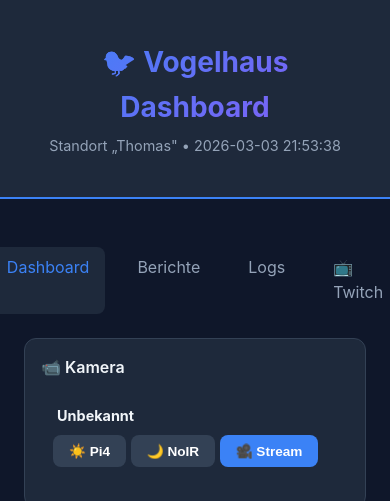
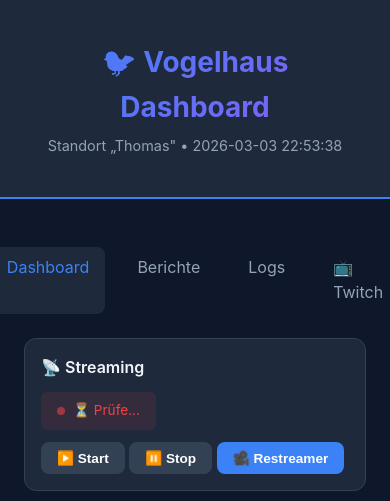
Before and after one commit to githabideri/vogelhaus, a FastAPI app: page / in a window 390 px wide. Shown: the top 501 px of the page. Run offline with FastAPI, Linux system fonts and the light colour scheme; data that the repository does not hold is empty; parts of the project's set-up code (start-up, migrations or seed data) failed here and were passed over; some libraries are stand-ins or nearby versions.

Commit message:
feat: Dashboard v3 - Streaming controls + timezone fix + automation docs
- Add streaming status indicator (live/offline with pulse animation)
- Add Start/Stop streaming buttons
- Add /internal/streaming/status endpoint
- Add /internal/streaming/{action} endpoint (start/stop)
- Fix timezone: All timestamps now use Europe/Vienna (CET/CEST)
- Add camera automation docs link in UI
- Improve mobile layout responsiveness

All Martin's requirements implemented:
✓ Stop/Start Streaming buttons
✓ Timezone fix (UTC → Linz)
✓ Camera automation docs linked
✓ Streaming status indicator
✓ Manual camera switch (already working, now more prominent)

Tested and deployed on live system.

```diff
--- a/dashboard/app.py
+++ b/dashboard/app.py
@@ -14,6 +14,7 @@
 import subprocess
 import json
 from datetime import datetime, timedelta
+from zoneinfo import ZoneInfo
 from pathlib import Path
 from typing import Optional, List
 import asyncio
@@ -131,7 +132,7 @@
             'mode': mode,
             'text': report_text,
             'photos': photos,
-            'timestamp': datetime.now().isoformat()
+            'timestamp': datetime.now(ZoneInfo('Europe/Vienna')).isoformat()
         }
     except subprocess.TimeoutExpired:
         return {
@@ -146,7 +147,7 @@
 
 async def save_report(report: dict):
     """Save report to filesystem"""
-    timestamp = datetime.now().strftime('%Y-%m-%d_%H-%M-%S')
+    timestamp = datetime.now(ZoneInfo('Europe/Vienna')).strftime('%Y-%m-%d_%H-%M-%S')
     filename = f"{timestamp}_{report['mode']}.json"
     filepath = REPORTS_DIR / filename
 
@@ -189,7 +190,7 @@
             'success': result.returncode in (0, 2),  # 0=switched, 2=already active
             'returncode': result.returncode,
             'message': result.stdout + result.stderr,
-            'timestamp': datetime.now().isoformat()
+            'timestamp': datetime.now(ZoneInfo('Europe/Vienna')).isoformat()
         }
     except Exception as e:
         return {
@@ -304,7 +305,7 @@
         "request": request,
         "status": status,
         "active_camera": active_camera,
-        "timestamp": datetime.now().strftime('%Y-%m-%d %H:%M:%S')
+        "timestamp": datetime.now(ZoneInfo('Europe/Vienna')).strftime('%Y-%m-%d %H:%M:%S')
     })
 
 @app.get("/reports", response_class=HTMLResponse)
@@ -353,7 +354,7 @@
 async def api_get_camera(token: str = Depends(verify_token)):
     """Get active camera"""
     active = await get_active_camera()
-    return {"active": active, "timestamp": datetime.now().isoformat()}
+    return {"active": active, "timestamp": datetime.now(ZoneInfo('Europe/Vienna')).isoformat()}
 
 @app.post("/api/camera/{target}")
 async def api_switch_camera(target: str, token: str = Depends(verify_token)):
@@ -421,6 +422,62 @@
 # MAIN
 # ============================================================
 
+@app.get("/internal/streaming/status")
+async def internal_streaming_status():
+    """Check if Twitch stream is running"""
+    try:
+        result = subprocess.run(
+            ['docker', 'exec', 'restreamer', 'ps', 'aux'],
+            capture_output=True,
+            text=True,
+            timeout=5
+        )
+        if 'rtmp://live.twitch.tv' in result.stdout:
+            return {"status": "live"}
+        else:
+            return {"status": "offline"}
+    except:
+        return {"status": "unknown"}
+
+@app.post("/internal/streaming/{action}")
+async def internal_streaming_control(action: str):
+    """Start or stop Twitch streaming"""
+    if action not in ('start', 'stop'):
+        raise HTTPException(400, "Invalid action")
+
+    process_id = "restreamer-ui:egress:twitch:16ee3bc7-a98d-421c-9863-83c693ba4c0a"
+
+    try:
+        # Build JSON payload
+        json_payload = '{"command":"' + action + '"}'
+        url = f"http://localhost:8080/api/v3/process/{process_id}/command"
+
+        # Build wget command as list (avoid shell escaping hell)
+        wget_args = [
+            "wget", "-q", "-O-",
+            "--user=admin",
+            "--password=duhundduvogl",
+            "--header=Content-Type: application/json",
+            f"--post-data={json_payload}",
+            url
+        ]
+
+        # Execute via docker exec
+        result = subprocess.run(
+            ["docker", "exec", "restreamer"] + wget_args,
+            capture_output=True,
+            text=True,
+            timeout=10
+        )
+
+        if result.returncode == 0:
+            return {"success": True, "message": f"Streaming {action}ed"}
+        else:
+            return {"success": False, "message": f"Failed: {result.stderr}"}
+    except Exception as e:
+        raise HTTPException(500, str(e))
+
+
 if __name__ == "__main__":
     uvicorn.run(app, host="0.0.0.0", port=PORT)
 
--- a/dashboard/templates/dashboard.html
+++ b/dashboard/templates/dashboard.html
@@ -8,7 +8,6 @@
     <script src="https://unpkg.com/alpinejs@3.13.5/dist/cdn.min.js" defer></script>
     <link rel="stylesheet" href="/static/dashboard.css">
     <style>
-        /* Compact responsive layout */
         .compact-grid { display: grid; grid-template-columns: 1fr 1fr; gap: 1rem; }
         @media (max-width: 900px) { .compact-grid { grid-template-columns: 1fr; } }
 
@@ -21,7 +20,7 @@
         .stream-btn { width: 100%; padding: 1.5rem; font-size: 1rem; margin-top: 0.5rem; }
 
         .camera-control { padding: 0.75rem; margin-bottom: 0.75rem; }
-        .camera-status { font-size: 0.9rem; }
+        .camera-status { font-size: 0.9rem; margin-bottom: 0.5rem; }
         .btn-group button { padding: 0.5rem 1rem; font-size: 0.85rem; }
 
         .loading-overlay {
@@ -47,13 +46,48 @@
 
         .card { margin-bottom: 1rem; padding: 1rem; }
         .card-title { font-size: 1rem; margin-bottom: 0.75rem; }
+
+        .streaming-status {
+            display: inline-flex;
+            align-items: center;
+            gap: 0.5rem;
+            padding: 0.5rem 1rem;
+            border-radius: 0.375rem;
+            font-size: 0.85rem;
+            margin-bottom: 0.75rem;
+        }
+        .streaming-status.live { background: rgba(34, 197, 94, 0.1); color: #22c55e; }
+        .streaming-status.offline { background: rgba(239, 68, 68, 0.1); color: #ef4444; }
+        .status-dot {
+            width: 8px;
+            height: 8px;
+            border-radius: 50%;
+            animation: pulse 2s infinite;
+        }
+        .status-dot.live { background: #22c55e; }
+        .status-dot.offline { background: #ef4444; }
+        @keyframes pulse {
+            0%, 100% { opacity: 1; }
+            50% { opacity: 0.5; }
+        }
+
+        .info-box {
+            background: rgba(59, 130, 246, 0.1);
+            border-left: 3px solid var(--accent);
+            padding: 0.75rem;
+            margin-top: 0.75rem;
+            border-radius: 0.375rem;
+            font-size: 0.85rem;
+        }
+        .info-box a { color: var(--accent); text-decoration: none; }
+        .info-box a:hover { text-decoration: underline; }
     </style>
 </head>
 <body>
     <div class="loading-overlay" id="loading-overlay">
         <div style="text-align: center;">
             <div class="loading-spinner"></div>
-            <p style="color: white; margin-top: 1rem;">Lade Bericht...</p>
+            <p style="color: white; margin-top: 1rem;">Lade...</p>
         </div>
     </div>
 
@@ -73,8 +107,39 @@
         </nav>
 
         <div x-data="{
-            activeCamera: '{{ active_camera }}'
-        }" x-init="fetch('/internal/camera').then(r => r.json()).then(d => activeCamera = d.active)">
+            activeCamera: '{{ active_camera }}',
+            streamingStatus: 'checking'
+        }" x-init="
+            fetch('/internal/camera').then(r => r.json()).then(d => activeCamera = d.active);
+            fetch('/internal/streaming/status').then(r => r.json()).then(d => streamingStatus = d.status);
+            setInterval(() => {
+                fetch('/internal/streaming/status').then(r => r.json()).then(d => streamingStatus = d.status);
+            }, 10000);
+        ">
+
+            <!-- Streaming Control -->
+            <div class="card">
+                <div class="card-title">📡 Streaming</div>
+                <div :class="'streaming-status ' + (streamingStatus === 'live' ? 'live' : 'offline')">
+                    <div :class="'status-dot ' + (streamingStatus === 'live' ? 'live' : 'offline')"></div>
+                    <span x-text="streamingStatus === 'live' ? '🎥 LIVE auf Twitch' : streamingStatus === 'offline' ? '⏸️ Offline' : '⏳ Prüfe...'"></span>
+                </div>
+                <div class="btn-group">
+                    <button class="btn btn-secondary"
+                            onclick="controlStreaming('start')"
+                            :disabled="streamingStatus === 'live'">
+                        ▶️ Start
+                    </button>
+                    <button class="btn btn-secondary"
+                            onclick="controlStreaming('stop')"
+                            :disabled="streamingStatus === 'offline'">
+                        ⏸️ Stop
+                    </button>
+                    <button class="btn" onclick="window.open('http://100.87.103.34:8080/', '_blank')">
+                        🎥 Restreamer
+                    </button>
+                </div>
+            </div>
 
             <!-- Camera Control -->
             <div class="card">
@@ -84,7 +149,7 @@
                         <div class="indicator" style="display: inline-block;"></div>
                         <strong x-text="activeCamera === 'pi4' ? 'Pi4 (Tag)' : activeCamera === 'noir' ? 'NoIR (Nacht)' : 'Unbekannt'"></strong>
                     </div>
-                    <div class="btn-group" style="margin-top: 0.5rem;">
+                    <div class="btn-group">
                         <button class="btn btn-secondary"
                                 @click="fetch('/internal/camera/pi4', {method: 'POST'}).then(() => activeCamera = 'pi4')"
                                 :disabled="activeCamera === 'pi4'">
@@ -95,9 +160,10 @@
                                 :disabled="activeCamera === 'noir'">
                             🌙 NoIR
                         </button>
-                        <button class="btn" onclick="window.open('http://100.87.103.34:8080/', '_blank')">
-                            🎥 Stream
-                        </button>
+                    </div>
+                    <div class="info-box">
+                        💡 <strong>Automatischer Tag/Nacht-Wechsel:</strong>
+                        Siehe <a href="https://github.com/githabideri/vogelhaus/blob/main/docs/operations/camera-automation.md" target="_blank">Camera Automation Docs</a>
                     </div>
                 </div>
             </div>
@@ -172,6 +238,29 @@
                     overlay.classList.remove('active');
                 });
         }
+
+        function controlStreaming(action) {
+            const overlay = document.getElementById('loading-overlay');
+            overlay.classList.add('active');
+
+            fetch(`/internal/streaming/${action}`, { method: 'POST' })
+                .then(r => r.json())
+                .then(data => {
+                    alert(data.message || (action === 'start' ? 'Streaming gestartet' : 'Streaming gestoppt'));
+                    // Refresh status
+                    setTimeout(() => {
+                        fetch('/internal/streaming/status').then(r => r.json()).then(d => {
+                            Alpine.store('streamingStatus', d.status);
+                        });
+                    }, 2000);
+                })
+                .catch(err => {
+                    alert('Fehler: ' + err.message);
+                })
+                .finally(() => {
+                    overlay.classList.remove('active');
+                });
+        }
     </script>
 </body>
 </html>
```
Also changed, not shown: dashboard/app_streaming_patch.py (added, +105 -0 lines).
